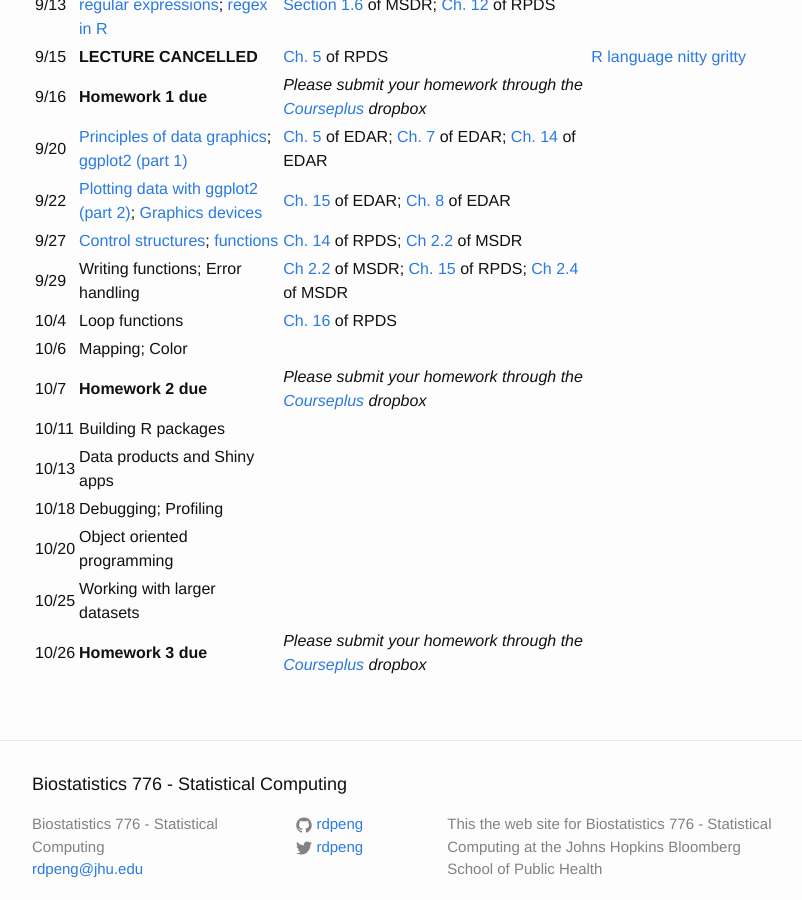
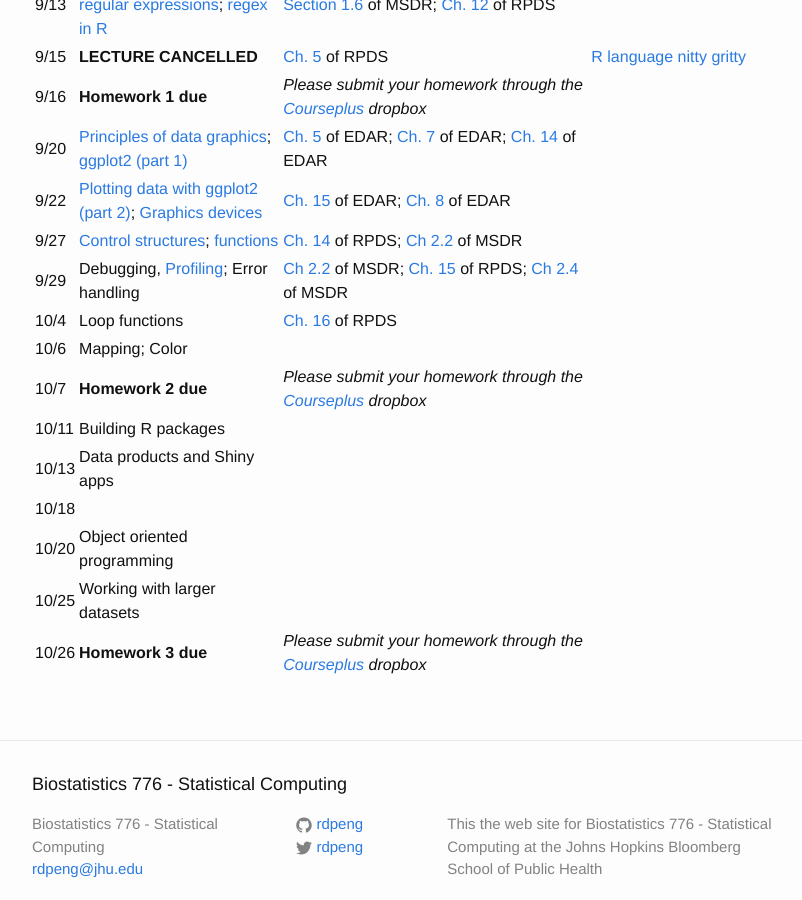
Before and after one commit to Max201510/Biostat776, a Jekyll site: the page built from schedule.md, in a window 1280 px wide and 900 px high, scrolled down 667 px. Shown: the whole window, without its empty margins (238-1040 px from the left). Built offline with Jekyll 4.4.1, drawn with Linux system fonts in a browser that asks for light colours.

Commit message:
PRofiler link

```diff
--- a/schedule.md
+++ b/schedule.md
@@ -25,13 +25,13 @@ Textbook key
 9/20 | [Principles of data graphics](../notes/pdf/principlesgraphics.pdf); [ggplot2 (part 1)](../notes/pdf/ggplot2_part1.pdf)| [Ch. 5](https://bookdown.org/rdpeng/exdata/principles-of-analytic-graphics.html) of EDAR; [Ch. 7](https://bookdown.org/rdpeng/exdata/plotting-systems.html) of EDAR; [Ch. 14](https://bookdown.org/rdpeng/exdata/the-ggplot2-plotting-system-part-1.html) of EDAR|
 9/22 | [Plotting data with ggplot2 (part 2)](../notes/pdf/ggplot2_part2.pdf); [Graphics devices](../notes/pdf/grdevices.pdf)| [Ch. 15](https://bookdown.org/rdpeng/exdata/the-ggplot2-plotting-system-part-2.html) of EDAR; [Ch. 8](https://bookdown.org/rdpeng/exdata/graphics-devices.html) of EDAR |
 9/27 | [Control structures](../notes/pdf/control.pdf); [functions](../notes/pdf/functions.pdf)| [Ch. 14](https://bookdown.org/rdpeng/rprogdatascience/control-structures.html) of RPDS; [Ch 2.2](http://rdpeng.github.io/RProgDA/functions.html) of MSDR |
-9/29 | Writing functions; Error handling| [Ch 2.2](http://rdpeng.github.io/RProgDA/functions.html) of MSDR; [Ch. 15](https://bookdown.org/rdpeng/rprogdatascience/functions.html) of RPDS; [Ch 2.4](http://rdpeng.github.io/RProgDA/error-handling-and-generation-sk.html) of MSDR
+9/29 | Debugging, [Profiling](../notes/pdf/RProfiler.pdf); Error handling| [Ch 2.2](http://rdpeng.github.io/RProgDA/functions.html) of MSDR; [Ch. 15](https://bookdown.org/rdpeng/rprogdatascience/functions.html) of RPDS; [Ch 2.4](http://rdpeng.github.io/RProgDA/error-handling-and-generation-sk.html) of MSDR
 10/4 | Loop functions| [Ch. 16](https://bookdown.org/rdpeng/rprogdatascience/loop-functions.html) of RPDS
 10/6 | Mapping; Color | |
 10/7 | **Homework 2 due** | *Please submit your homework through the [Courseplus](https://courseplus.jhu.edu) dropbox* |
 10/11 | Building R packages | |
 10/13 | Data products and Shiny apps | |
-10/18 | Debugging; Profiling | |
+10/18 |  | |
 10/20 | Object oriented programming | |
 10/25| Working with larger datasets |  |
 10/26 | **Homework 3 due** | *Please submit your homework through the [Courseplus](https://courseplus.jhu.edu) dropbox* |
```
